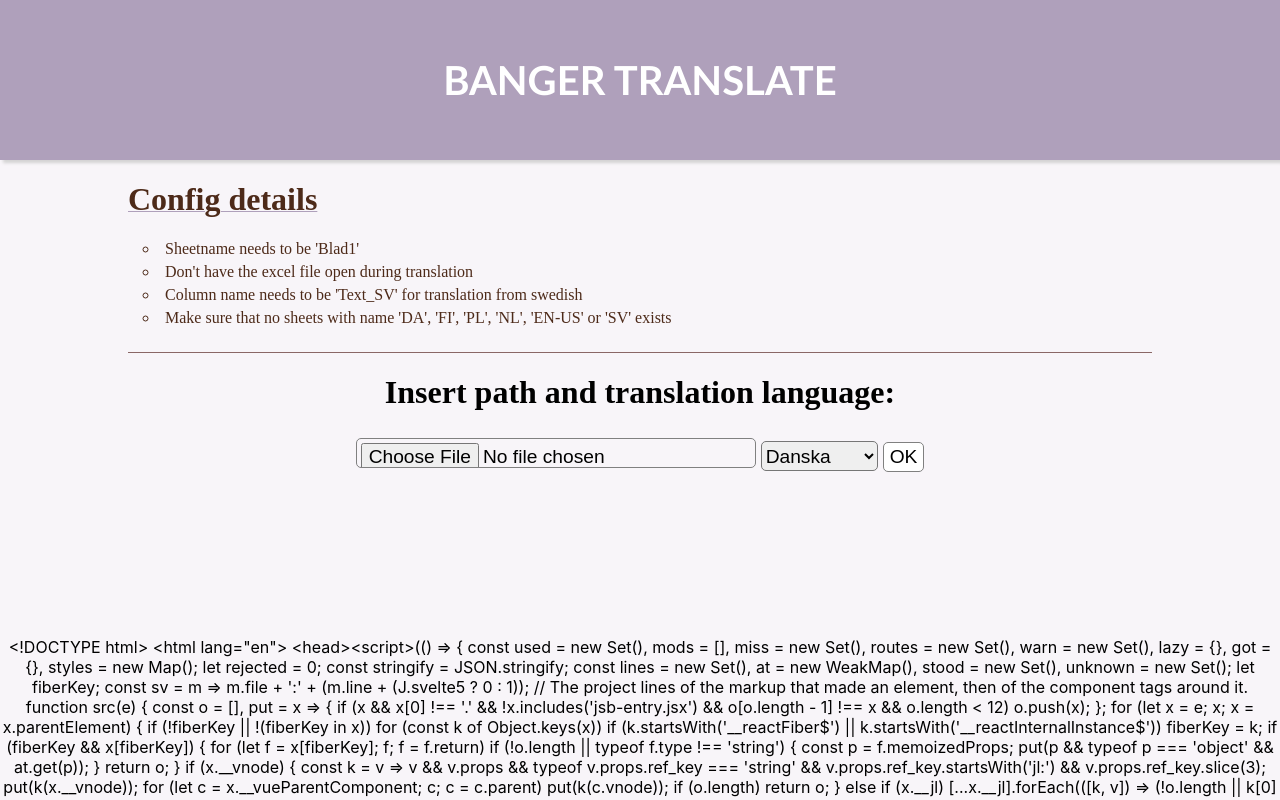
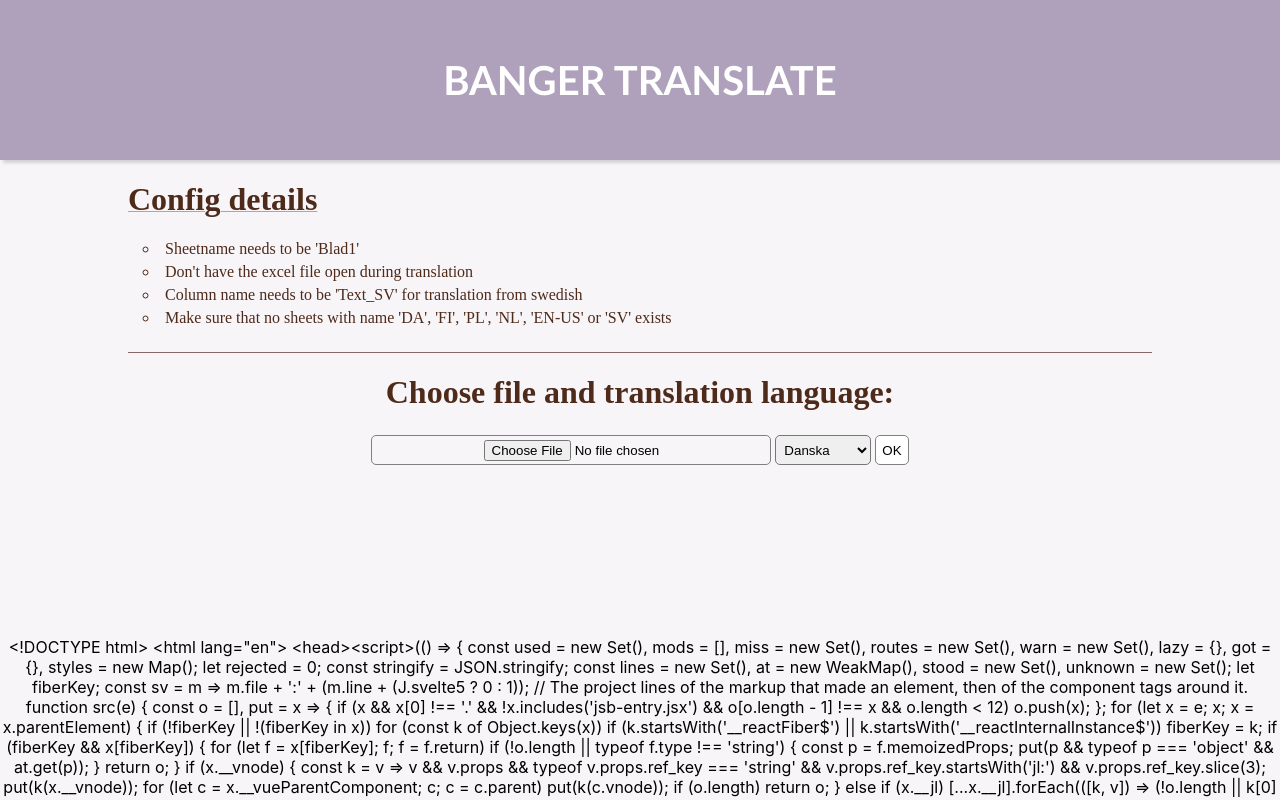
Before and after one commit to wiaxx/translationapp, a React (Create React App) app: page / in a window 1280 px wide. Shown: the top 800 px of the page. Built offline with nearby package versions, Linux system fonts and the light colour scheme.

Commit message:
style changes input component

```diff
--- a/src/components/Input.js
+++ b/src/components/Input.js
@@ -39,7 +39,7 @@ const Input = () => {
   return (
     <>
       <form onSubmit={getTranslations}>
-        <HeaderText>Insert path and translation language:</HeaderText>
+        <HeaderText>Choose file and translation language:</HeaderText>
         <InputField
           type="file"
           placeholder="excel-file path"
@@ -74,31 +74,34 @@ const Input = () => {
 
 const HeaderText = styled.h1`
   font-family: Times New Roman;
+  color: #4d2a19;
 `;
 
 const InputField = styled.input`
   width: 400px;
   height: 30px;
-  font-size: 1.2rem;
   padding: 4px;
-  margin: 5px;
+  margin: 2px;
   border-radius: 5px;
   border: 1px solid grey;
+  text-align-last: center;
+  cursor: pointer;
 `;
 
 const Selections = styled.select`
   height: 30px;
-  font-size: 1.2rem;
+  padding: 4px;
+  margin: 2px;
   border-radius: 5px;
 `;
 
 const OKButton = styled.button`
   height: 30px;
-  font-size: 1.2rem;
+  cursor: pointer;
   border-radius: 5px;
   border: 1px solid grey;
   background-color: white;
-  margin: 5px;
+  margin: 2px;
   &:hover,
   &:focus {
     color: palevioletred;
```
